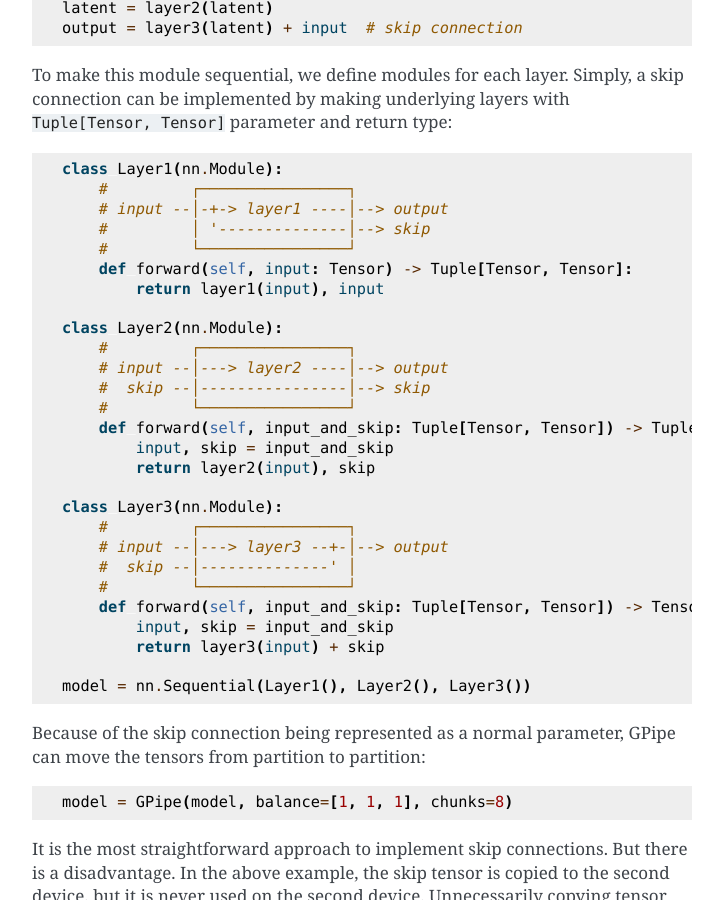
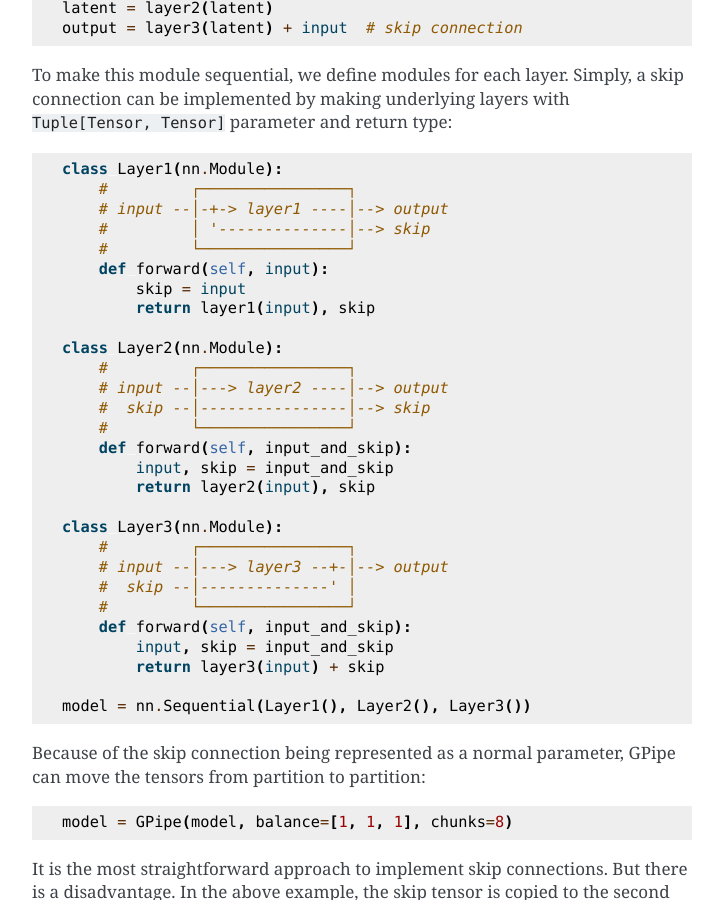
Before and after one commit to kakaobrain/torchgpipe, a Sphinx documentation site: the page built from docs/guide.rst, in a window 1280 px wide and 900 px high, scrolled down 5567 px. Shown: the whole window, without its empty margins (388-1111 px from the left). Built offline with Sphinx 7.4.7, drawn with Linux system fonts in a browser that asks for light colours.

Commit message:
Remove type hint from example of skip connections
It makes the example harder to read but its information is duplicated with the comment.

```diff
--- a/docs/guide.rst
+++ b/docs/guide.rst
@@ -277,15 +277,16 @@ a skip connection can be implemented by making underlying layers with
        # input --│-+-> layer1 ----│--> output
        #         │ '--------------│--> skip
        #         └────────────────┘
-       def forward(self, input: Tensor) -> Tuple[Tensor, Tensor]:
-           return layer1(input), input
+       def forward(self, input):
+           skip = input
+           return layer1(input), skip
 
    class Layer2(nn.Module):
        #         ┌────────────────┐
        # input --│---> layer2 ----│--> output
        #  skip --│----------------│--> skip
        #         └────────────────┘
-       def forward(self, input_and_skip: Tuple[Tensor, Tensor]) -> Tuple[Tensor, Tensor]:
+       def forward(self, input_and_skip):
            input, skip = input_and_skip
            return layer2(input), skip
 
@@ -294,7 +295,7 @@ a skip connection can be implemented by making underlying layers with
        # input --│---> layer3 --+-│--> output
        #  skip --│--------------' │
        #         └────────────────┘
-       def forward(self, input_and_skip: Tuple[Tensor, Tensor]) -> Tensor:
+       def forward(self, input_and_skip):
            input, skip = input_and_skip
            return layer3(input) + skip
 
```
